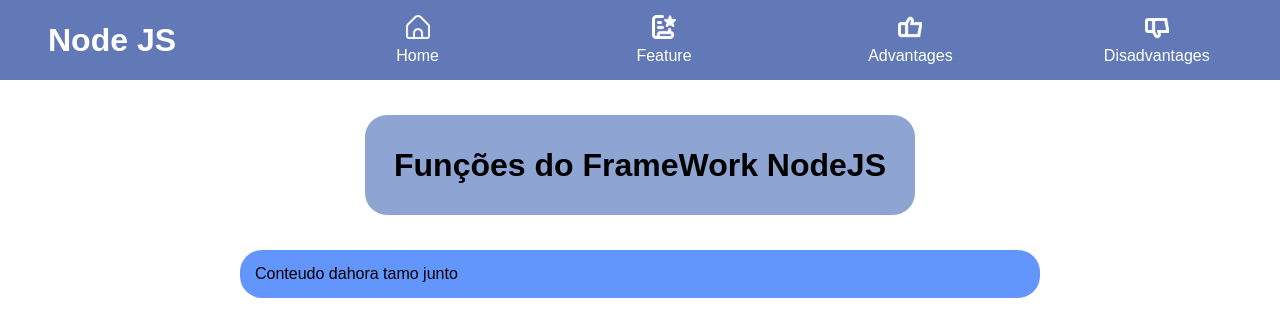
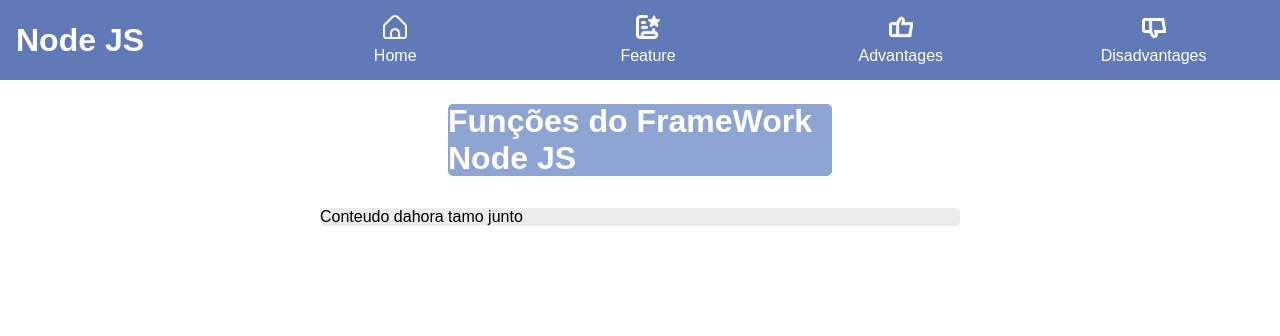
Before and after one commit to DiegoPlaninscheck/server-side-homework, a website: page public/features/features.html in a window 1280 px wide. Drawn offline with Linux system fonts and the light colour scheme.

Commit message:
refactor: review updates from karing

```diff
--- a/public/advantages/style.css
+++ b/public/advantages/style.css
@@ -26,7 +26,7 @@
     align-items: center;
 }
 
-#title {
+#titleNavbar {
     width: 20%;
     color: #fff;
     margin-left: 1rem;
@@ -66,24 +66,32 @@
     margin-top: 0.5rem;
 }
 
-.tituloSite{
-    background-color: #8ea4d2;
-    width: 550px;
-    height: 100px;
+#containerContent {
+    width: 100%;
+    height: 90%;
+    display: flex;
+    justify-content: start;
+    align-items: center;
+    flex-direction: column;
+}
+
+#titleContent {
+    width: 30%;
+    height: 10%;
     display: flex;
     justify-content: center;
     align-items: center;
-    margin: 35px auto;
-    padding: 0 15px;
-    border-radius: 22px;
+    background-color: #8ea4d2;
+    color: #fff;
+    border-radius: 5px;
+    margin-top: 1.5rem;
 }
 
-.contentBox{
-    background-color: #6396fd;
-    width: 800px;
+.contentBox {
+    width: 50%;
     height: auto;
-    display: flex;
-    margin: 25px auto;
-    padding: 15px 15px;
-    border-radius:  22px;
+    max-height: 90%;
+    background-color: #ECECEC;
+    border-radius: 5px;
+    margin-top: 2rem;
 }
--- a/public/disadvantages/style.css
+++ b/public/disadvantages/style.css
@@ -26,7 +26,7 @@
     align-items: center;
 }
 
-#title {
+#titleNavbar {
     width: 20%;
     color: #fff;
     margin-left: 1rem;
@@ -66,24 +66,32 @@
     margin-top: 0.5rem;
 }
 
-.tituloSite{
-    background-color: #8ea4d2;
-    width: 550px;
-    height: 100px;
+#containerContent {
+    width: 100%;
+    height: 90%;
+    display: flex;
+    justify-content: start;
+    align-items: center;
+    flex-direction: column;
+}
+
+#titleContent {
+    width: 30%;
+    height: 10%;
     display: flex;
     justify-content: center;
     align-items: center;
-    margin: 35px auto;
-    padding: 0 15px;
-    border-radius: 22px;
+    background-color: #8ea4d2;
+    color: #fff;
+    border-radius: 5px;
+    margin-top: 1.5rem;
 }
 
-.contentBox{
-    background-color: #6396fd;
-    width: 800px;
+.contentBox {
+    width: 50%;
     height: auto;
-    display: flex;
-    margin: 25px auto;
-    padding: 15px 15px;
-    border-radius:  22px;
+    max-height: 90%;
+    background-color: #ECECEC;
+    border-radius: 5px;
+    margin-top: 2rem;
 }
--- a/public/features/features.html
+++ b/public/features/features.html
@@ -12,7 +12,7 @@
     <div id="contentPage">
         <div id="navBar">
             <div class="itens">
-                <h1 id="title">Node JS</h1>
+                <h1 id="titleNavbar">Node JS</h1>
                 <div id="containerItens">
                     <div class="item">
                         <a href="../home/home.html">
@@ -41,12 +41,12 @@
                 </div>
             </div>
         </div>
-        <h1 class="tituloSite">Funções do FrameWork NodeJS</h1>
-        <div class="contentBox">
-            <p>Conteudo dahora tamo junto</p>
-
+        <div id="containerContent">
+            <h1 id="titleContent">Funções do FrameWork Node JS</h1>
+            <div class="contentBox">
+                <p>Conteudo dahora tamo junto</p>
+            </div>
         </div>
-
     </div>
 
 </body>
--- a/public/features/style.css
+++ b/public/features/style.css
@@ -26,10 +26,10 @@
     align-items: center;
 }
 
-#title {
+#titleNavbar {
     width: 20%;
     color: #fff;
-    margin-left: 3rem;
+    margin-left: 1rem;
 }
 
 #containerItens {
@@ -66,24 +66,32 @@
     margin-top: 0.5rem;
 }
 
-.tituloSite{
-    background-color: #8ea4d2;
-    width: 550px;
-    height: 100px;
+#containerContent {
+    width: 100%;
+    height: 90%;
+    display: flex;
+    justify-content: start;
+    align-items: center;
+    flex-direction: column;
+}
+
+#titleContent {
+    width: 30%;
+    height: 10%;
     display: flex;
     justify-content: center;
     align-items: center;
-    margin: 35px auto;
-    padding: 0 15px;
-    border-radius: 22px;
+    background-color: #8ea4d2;
+    color: #fff;
+    border-radius: 5px;
+    margin-top: 1.5rem;
 }
 
-.contentBox{
-    background-color: #6396fd;
-    width: 800px;
+.contentBox {
+    width: 50%;
     height: auto;
-    display: flex;
-    margin: 25px auto;
-    padding: 15px 15px;
-    border-radius:  22px;
+    max-height: 90%;
+    background-color: #ECECEC;
+    border-radius: 5px;
+    margin-top: 2rem;
 }
```
Also changed, not shown: public/advantages/advantages.html (+7 -7 lines), public/disadvantages/disadvantages.html (+7 -6 lines).
